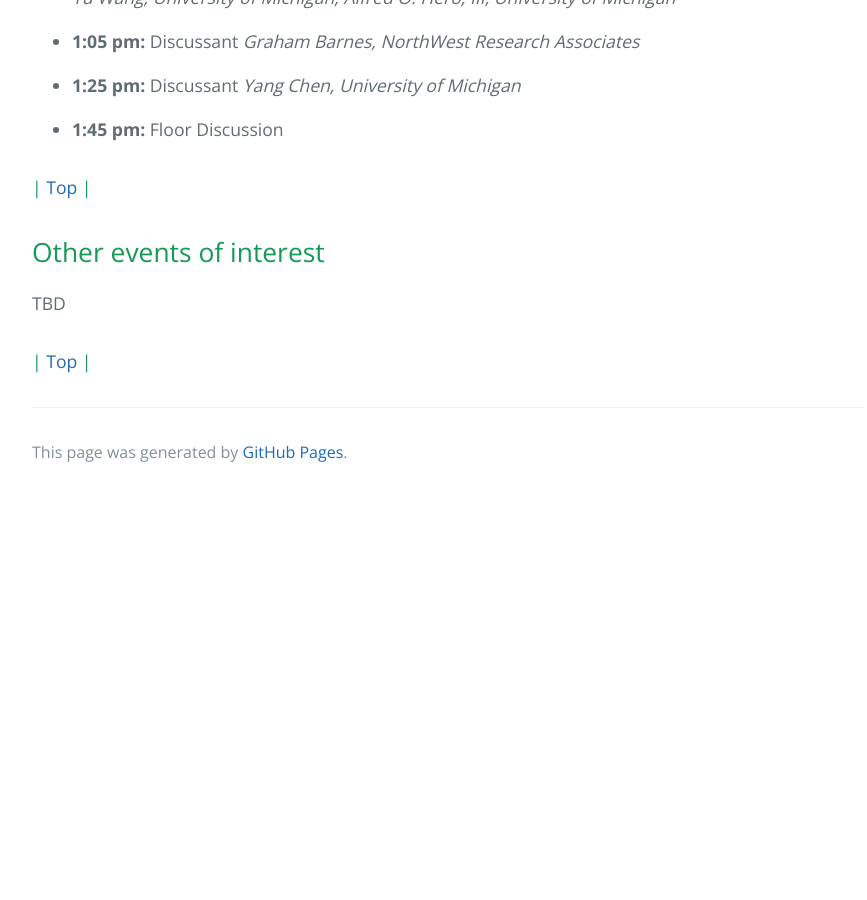
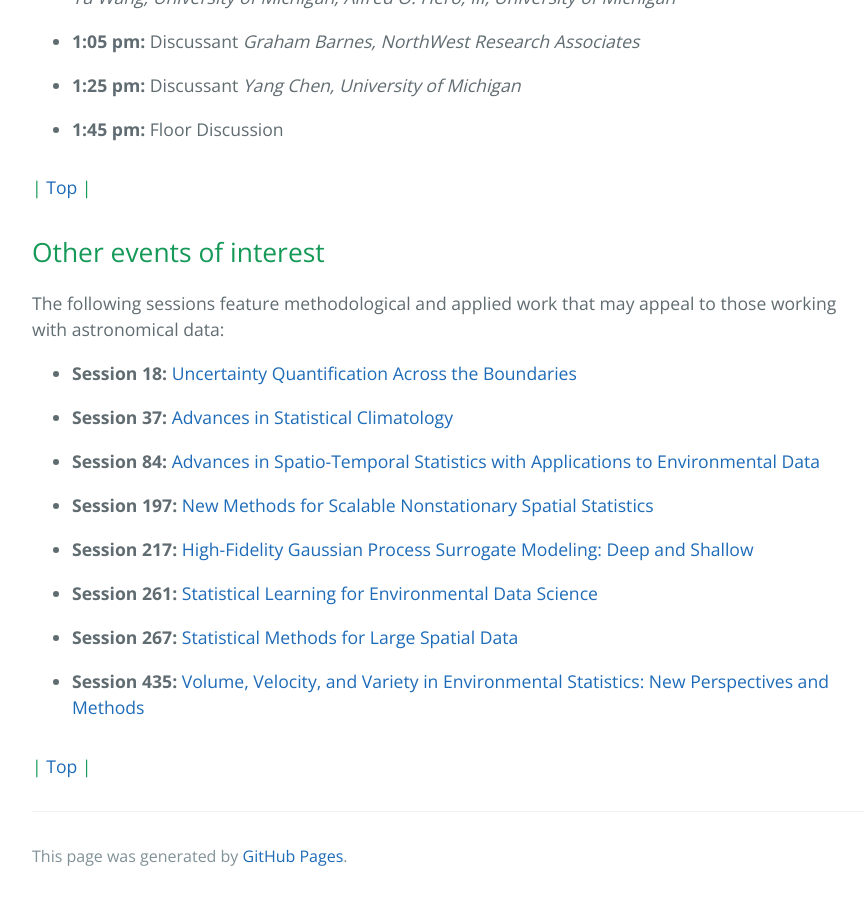
Before and after one commit to aigamstat/aigamstat.github.io, a Jekyll site: the page built from jsm2021/index.md, in a window 1280 px wide and 900 px high, scrolled down 6474 px. Shown: the whole window, without its empty margins (192-1059 px from the left). Built offline with Jekyll 4.4.1, drawn with Linux system fonts in a browser that asks for light colours; before the commit the page ends 6970 px from its top, so only the background shows below that.

Commit message:
Added other sessions of potential interest.

```diff
--- a/jsm2021/index.md
+++ b/jsm2021/index.md
@@ -204,6 +204,22 @@ The business meeting of the AIG is to be held on the afternoon of Aug 10 startin
 
 ## Other events of interest
 
-TBD
+  The following sessions feature methodological and applied work that may appeal to those working with astronomical data:
+
+- **Session 18:** [Uncertainty Quantification Across the Boundaries](https://ww2.amstat.org/meetings/jsm/2021/onlineprogram/ActivityDetails.cfm?SessionID=220252)
+
+- **Session 37:** [Advances in Statistical Climatology](https://ww2.amstat.org/meetings/jsm/2021/onlineprogram/ActivityDetails.cfm?SessionID=220179)
+
+- **Session 84:** [Advances in Spatio-Temporal Statistics with Applications to Environmental Data](https://ww2.amstat.org/meetings/jsm/2021/onlineprogram/ActivityDetails.cfm?SessionID=220543)
+
+- **Session 197:** [New Methods for Scalable Nonstationary Spatial Statistics](https://ww2.amstat.org/meetings/jsm/2021/onlineprogram/ActivityDetails.cfm?SessionID=220193)
+
+- **Session 217:** [High-Fidelity Gaussian Process Surrogate Modeling: Deep and Shallow](https://ww2.amstat.org/meetings/jsm/2021/onlineprogram/ActivityDetails.cfm?SessionID=220128)
+
+- **Session 261:** [Statistical Learning for Environmental Data Science](https://ww2.amstat.org/meetings/jsm/2021/onlineprogram/ActivityDetails.cfm?SessionID=220141)
+
+- **Session 267:** [Statistical Methods for Large Spatial Data](https://ww2.amstat.org/meetings/jsm/2021/onlineprogram/ActivityDetails.cfm?SessionID=220355)
+
+- **Session 435:** [Volume, Velocity, and Variety in Environmental Statistics: New Perspectives and Methods](https://ww2.amstat.org/meetings/jsm/2021/onlineprogram/ActivityDetails.cfm?SessionID=220526)
 
 #### | [Top](#astrostatistics-sessions-at-jsm) |
```
